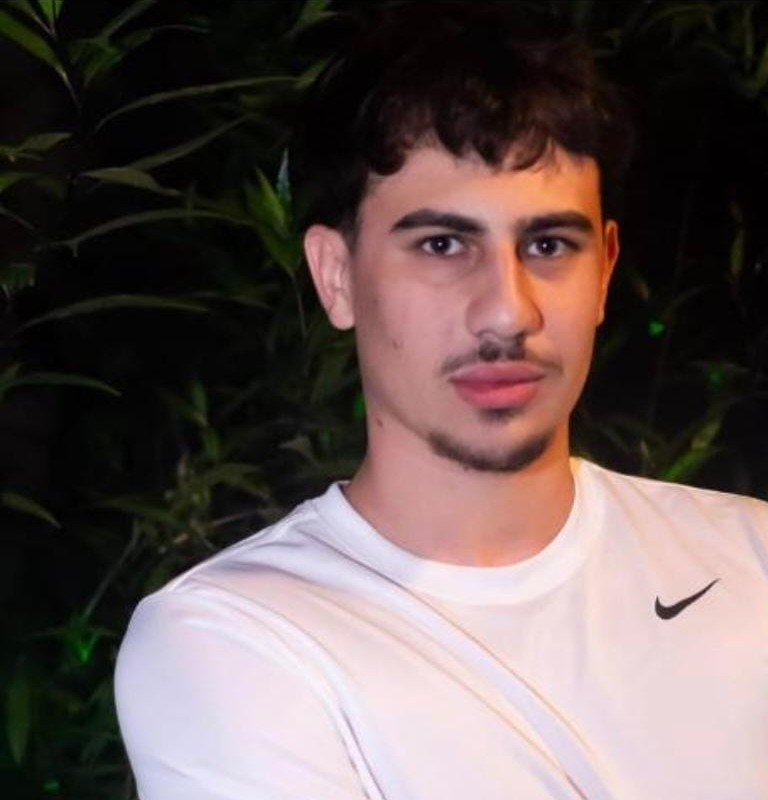
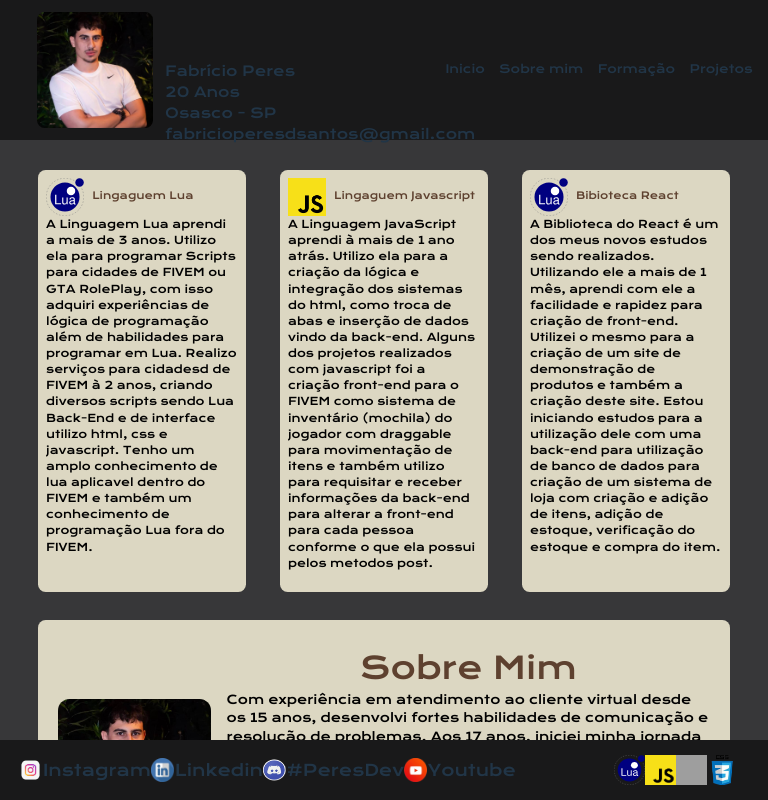
Before and after one commit to xPeres/Peres, a React (Vite) app: page / in a window 768 px wide. Built offline with nearby package versions, Linux system fonts and the light colour scheme; grey boxes are pictures that could not be loaded.

Commit message:
Add files via upload

```diff
--- a/src/App.css
+++ b/src/App.css
@@ -353,6 +353,352 @@
   }
 }
 
+@media (min-width: 450px) and (max-width: 1023px) {
+  header {
+    display: flex;
+    position: relative;
+    width: 100vw;
+    height: 17.5vh;
+    background-color: #19191a;
+  }
+
+  header .espaco {
+    display: flex;
+    position: relative;
+    width: 95%;
+    height: 100%;
+    left: 2.5%;
+    align-items: center;
+    justify-content: center;
+  }
+
+  header .foto {
+    display: flex;
+    position: absolute;
+    width: 15vw;
+    height: 15vw;
+    left: 2.5%;
+    border-radius: 1vw;
+  }
+
+  header .infos {
+    display: flex;
+    position: absolute;
+    width: auto;
+    height: 10.5vh;
+    top: 8vw;
+    left: 20%;
+    flex-wrap: wrap;
+    flex-direction: column;
+    font-size: 1.8vw;
+    font-weight: bold;
+  }
+
+  header .email:hover {
+    transform: scale(1.1);
+  }
+
+  header .options {
+    display: flex;
+    position: absolute;
+    width: 40%;
+    height: 100%;
+    right: 2%;
+    align-items: center;
+    justify-content: space-between;
+    font-size: 1.5vw;
+  }
+
+  header .options2:hover {
+    transform: scale(1.2);
+    color: #5e412f;
+  }
+
+  .pagina {
+    display: flex;
+    position: relative;
+    width: 100vw;
+    height: 75vh;
+    overflow-x: hidden;
+    overflow-y: auto;
+  }
+
+  .pagina .pro {
+    display: flex;
+    position: absolute;
+    width: 90%;
+    height: 55vw;
+    top: 5%;
+    left: 5%;
+    align-items: center;
+    justify-content: space-between;
+  }
+
+  .pagina .cards {
+    display: flex;
+    position: relative;
+    width: 30%;
+    height: 100%;
+    border-radius: 1vw;
+    background-color: #dcd7c2;
+  }
+
+  .pagina .tituloCards {
+    display: flex;
+    position: absolute;
+    width: 100%;
+    height: 25%;
+    align-items: center;
+    justify-content: center;
+  }
+
+  .pagina .logoCards {
+    display: flex;
+    position: absolute;
+    width: 5vw;
+    height: 5vw;
+    left: 1vw;
+    top: 1vw;
+  }
+
+  .pagina .nomeLinguagem {
+    display: flex;
+    position: absolute;
+    font-weight: bold;
+    font-size: 1.3vw;
+    top: 2.5vw;
+    left: 7vw;
+    color: #5e412f;
+  }
+
+  .pagina .textoCards {
+    display: flex;
+    position: absolute;
+    width: 25vw;
+    left: 1vw;
+    top: 6vw;
+    font-size: 1.4vw;
+    color: black;
+  }
+
+  .pagina .sobreMim {
+    display: flex;
+    position: absolute;
+    width: 90%;
+    height: 45vw;
+    left: 5%;
+    top: 62.5vw;
+  }
+
+  .pagina .sobreMimCard {
+    display: flex;
+    position: relative;
+    width: 100%;
+    height: 90%;
+    border-radius: 1vw;
+    background-color: #dcd7c2;
+    align-items: center;
+    justify-content: center;
+  }
+
+  .pagina .fotoSobreMim {
+    display: flex;
+    position: absolute;
+    width: 20vw;
+    height: 20vw;
+    left: 2.5vw;
+    border-radius: 1.5vw;
+  }
+
+  .pagina .descSobreMim {
+    display: flex;
+    position: absolute;
+    width: 70%;
+    height: 89%;
+    right: 2.5vw;
+    align-items: center;
+    justify-content: center;
+  }
+
+  .pagina .tituloSobreMim {
+    display: flex;
+    position: absolute;
+    color: #5e412f;
+    top: 1vw;
+    font-size: 4vw;
+    font-weight: 700;
+  }
+
+  .pagina .textoSobreMim {
+    display: flex;
+    position: absolute;
+    color: black;
+    top: 7vw;
+    font-size: 1.6vw;
+  }
+
+  .pagina .formacao {
+    display: flex;
+    position: absolute;
+    width: 90%;
+    height: 100vw;
+    left: 5%;
+    top: 95.5vw;
+    align-items: center;
+    justify-content: space-between;
+  }
+
+  .pagina .formacaCard {
+    display: flex;
+    position: relative;
+    width: 47.5%;
+    height: 80%;
+    border-radius: 1vw;
+    background-color: #dcd7c2;
+    align-items: center;
+    justify-content: center;
+    overflow: hidden;
+  }
+
+  .pagina .tituloFormacao {
+    display: flex;
+    position: absolute;
+    width: 100%;
+    height: 30%;
+    top: -6vw;
+    align-items: center;
+  }
+
+  .pagina .fotoFormacao {
+    display: flex;
+    position: relative;
+    width: 8vw;
+    height: 8vw;
+    left: 1vw;
+    margin-right: 4vw;
+  }
+
+  .pagina .tituloText {
+    display: flex;
+    position: relative;
+    font-size: 2.5vw;
+    color: #5e412f;
+  }
+
+  .pagina .textoFormacao {
+    display: flex;
+    position: absolute;
+    top: 11vw;
+    width: 90%;
+    height: 65%;
+    font-size: 2vw;
+    color: black;
+  }
+
+  .pagina .projetos {
+    display: flex;
+    position: absolute;
+    width: 90%;
+    height: 85vw;
+    left: 5%;
+    top: 186.5vw;
+    align-items: center;
+    justify-content: space-between;
+  }
+
+  .pagina .tituloProjeto {
+    display: flex;
+    position: absolute;
+    top: 1vw;
+    font-size: 4vw;
+    color: #5e412f;
+  }
+
+  .pagina .textoProjeto {
+    display: flex;
+    position: absolute;
+    top: 7vw;
+    width: 80%;
+    font-size: 2vw;
+  }
+
+  .pagina .videoProjeto {
+    display: flex;
+    position: relative;
+    transform: scale(.5);
+    top: 28vw;
+  }
+
+  .pagina .projetosCard {
+    display: flex;
+    position: relative;
+    width: 47.5%;
+    height: 95%;
+    border-radius: 1vw;
+    background-color: #dcd7c2;
+    align-items: center;
+    justify-content: center;
+    color: black;
+    top: -1vw;
+  }
+
+  footer {
+    display: flex;
+    position: relative;
+    width: 100vw;
+    height: 7.5vh;
+    background-color: #19191a;
+    align-items: center;
+    justify-content: center;
+  }
+
+  footer .redes {
+    display: flex;
+    position: absolute;
+    width: 40vw;
+    left: 2.5vw;
+    height: 2vw;
+  }
+
+  footer .textos {
+    display: flex;
+    position: relative;
+    width: 100%;
+    height: 100%;
+    align-items: center;
+    justify-content: center;
+  }
+
+  footer .textos:hover {
+    transform: scale(1.1);
+  }
+
+  footer .Linguagens {
+    display: flex;
+    position: absolute;
+    width: 10vw;
+    right: 10vw;
+    height: 2vw;
+    align-items: center;
+    justify-content: space-between;
+  }
+
+  footer .fotoRedes {
+    display: flex;
+    position: relative;
+    width: 3vw;
+    height: 3vw;
+    margin-right: .1vw;
+  }
+
+  footer .fotoLinguagens {
+    display: flex;
+    position: relative;
+    width: 4vw;
+    height: 4vw;
+  }
+}
+
 @media (min-width: 1024px) {
   header {
     display: flex;
--- a/src/App.jsx
+++ b/src/App.jsx
@@ -6,7 +6,6 @@ import js from './assets/js.png'
 import html from './assets/html.png'
 import css from './assets/css.png'
 import insta from './assets/insta.png'
-import react from './assets/react.png'
 import linkeding from './assets/linkedin.png'
 import discord from './assets/discord.png'
 import youtube from './assets/youtube.png'
@@ -66,7 +65,7 @@ function App() {
             </div>
 
             <div className='textoCards'>
-              A Linguagem Lua aprendi a mais de 3 anos. Utilizo ela para programar Scripts para cidades de FIVEM ou GTA RolePlay, com isso adquiri experiências de lógica de programação, além de habilidades para programar em Lua. Realizo serviços para cidades de FIVEM à 2 anos, criando diversos scripts sendo Lua Back-End e de interface utilizo html, css e javascript. Tenho um amplo conhecimento de lua aplicavel dentro do FIVEM e também um conhecimento de programação Lua fora do FIVEM.
+              A Linguagem Lua aprendi a mais de 3 anos. Utilizo ela para programar Scripts para cidades de FIVEM ou GTA RolePlay, com isso adquiri experiências de lógica de programação além de habilidades para programar em Lua. Realizo serviços para cidadesd de FIVEM à 2 anos, criando diversos scripts sendo Lua Back-End e de interface utilizo html, css e javascript. Tenho um amplo conhecimento de lua aplicavel dentro do FIVEM e também um conhecimento de programação Lua fora do FIVEM.
             </div>
           </div>
           <div className='cards'>
@@ -76,12 +75,12 @@ function App() {
             </div>
 
             <div className='textoCards'>
-              A Linguagem JavaScript aprendi à mais de 1 ano atrás. Utilizo ela para a criação da lógica e integração dos sistemas do html, como troca de abas e inserção de dados vindo da back-end. Um dos projetos realizados com javascript foi a criação front-end para o FIVEM como sistema de inventário (mochila) do jogador, com draggable para movimentação de itens e também utilizo para requisitar e receber informações da back-end para alterar a front-end para cada pessoa conforme o que ela possui pelos metodos post.
+              A Linguagem JavaScript aprendi à mais de 1 ano atrás. Utilizo ela para a criação da lógica e integração dos sistemas do html, como troca de abas e inserção de dados vindo da back-end. Alguns dos projetos realizados com javascript foi a criação front-end para o FIVEM como sistema de inventário (mochila) do jogador com draggable para movimentação de itens e também utilizo para requisitar e receber informações da back-end para alterar a front-end para cada pessoa conforme o que ela possui pelos metodos post.
             </div>
           </div>
           <div className='cards'>
           <div className='tituloCards'>
-              <img className='logoCards' src={react} alt=""/>
+              <img className='logoCards' src={lua} alt=""/>
               <div className='nomeLinguagem'>Bibioteca React</div>
             </div>
 
```
